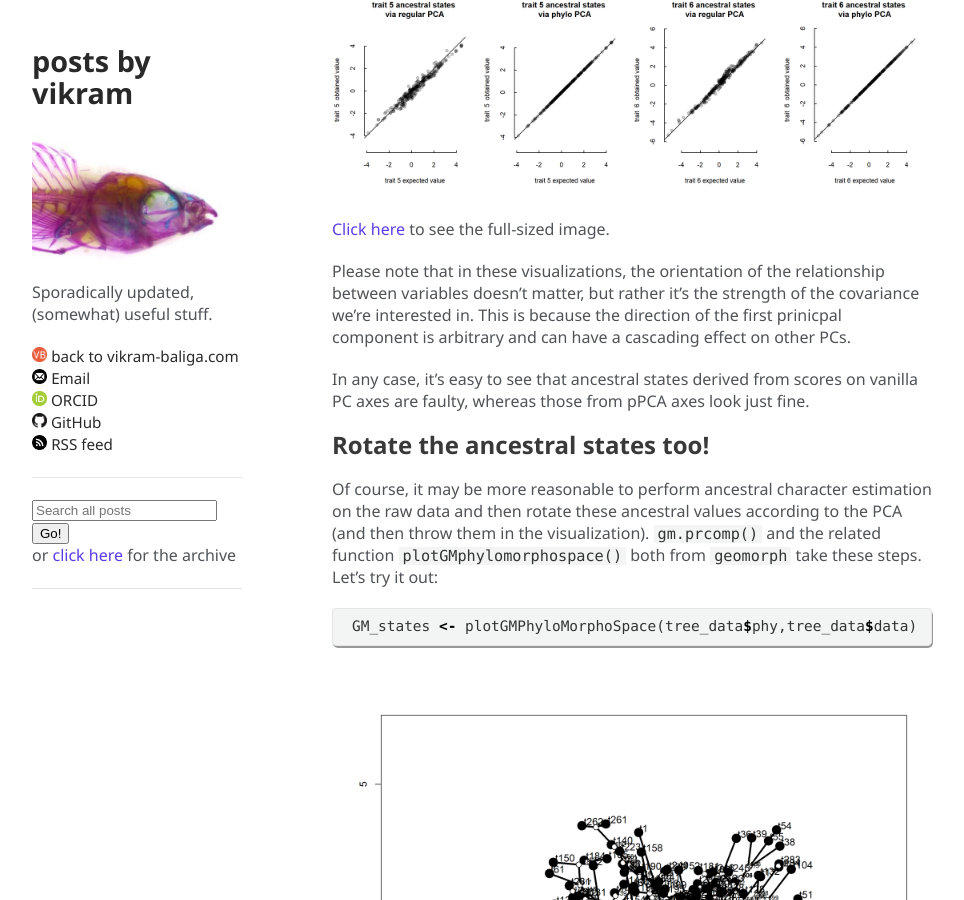
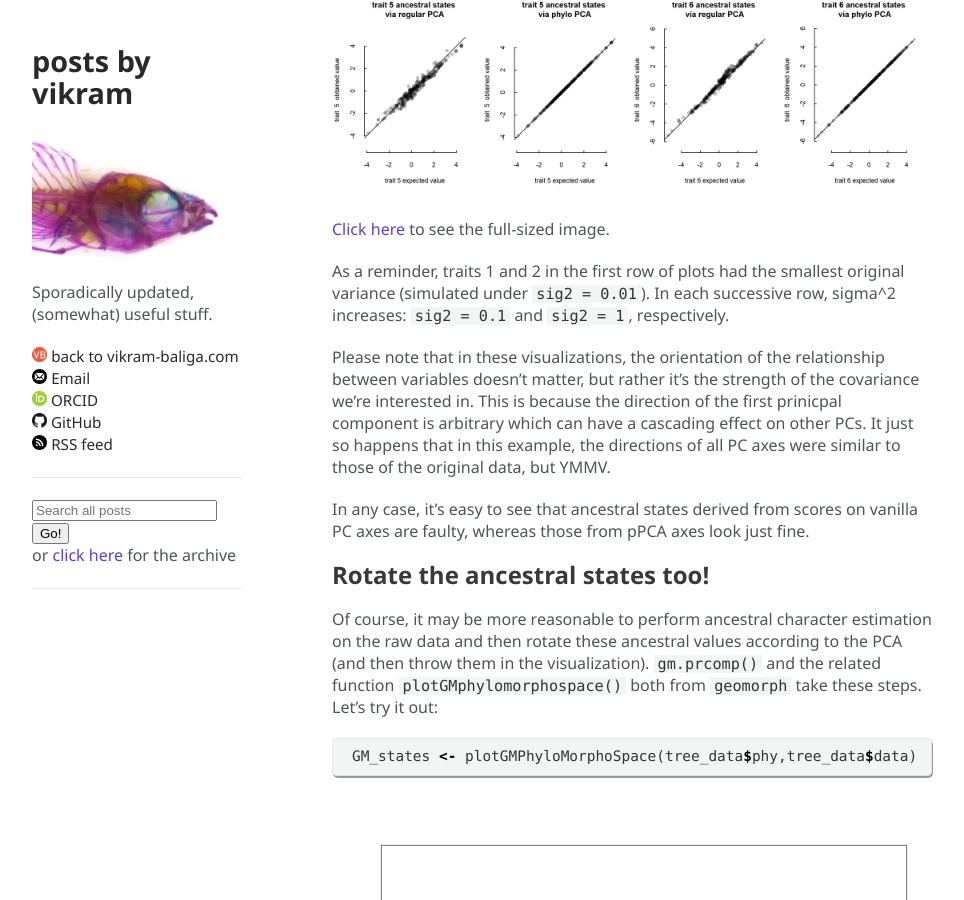
Before and after one commit to vbaliga/vbaliga.github.io, a Jekyll site: the page built from _posts/2019-08-30-PCA-and-inferring-ancestral-states.md, in a window 1280 px wide and 900 px high, scrolled down 6711 px. Shown: the whole window, without its empty margins (158-1122 px from the left). Built offline with Jekyll 4.4.1, drawn with Linux system fonts in a browser that asks for light colours; a script that is not in the unit is left out.

Commit message:
Update 2019-08-30-PCA-and-inferring-ancestral-states.md

```diff
--- a/_posts/2019-08-30-PCA-and-inferring-ancestral-states.md
+++ b/_posts/2019-08-30-PCA-and-inferring-ancestral-states.md
@@ -236,7 +236,9 @@ plot_fun(i)
 
 [Click here](https://github.com/vbaliga/vbaliga.github.io/raw/master/images/2019-08-30/ancestral_states_vs_pca-1.png) to see the full-sized image.
 
-Please note that in these visualizations, the orientation of the relationship between variables doesn’t matter, but rather it’s the strength of the covariance we’re interested in. This is because the direction of the first prinicpal component is arbitrary and can have a cascading effect on other PCs.
+As a reminder, traits 1 and 2 in the first row of plots had the smallest original variance (simulated under `sig2 = 0.01`). In each successive row, sigma^2 increases: `sig2 = 0.1` and `sig2 = 1`, respectively.
+
+Please note that in these visualizations, the orientation of the relationship between variables doesn’t matter, but rather it’s the strength of the covariance we’re interested in. This is because the direction of the first prinicpal component is arbitrary which can have a cascading effect on other PCs. It just so happens that in this example, the directions of all PC axes were similar to those of the original data, but YMMV.
 
 In any case, it’s easy to see that ancestral states derived from scores on vanilla PC axes are faulty, whereas those from pPCA axes look just fine.
 
```
